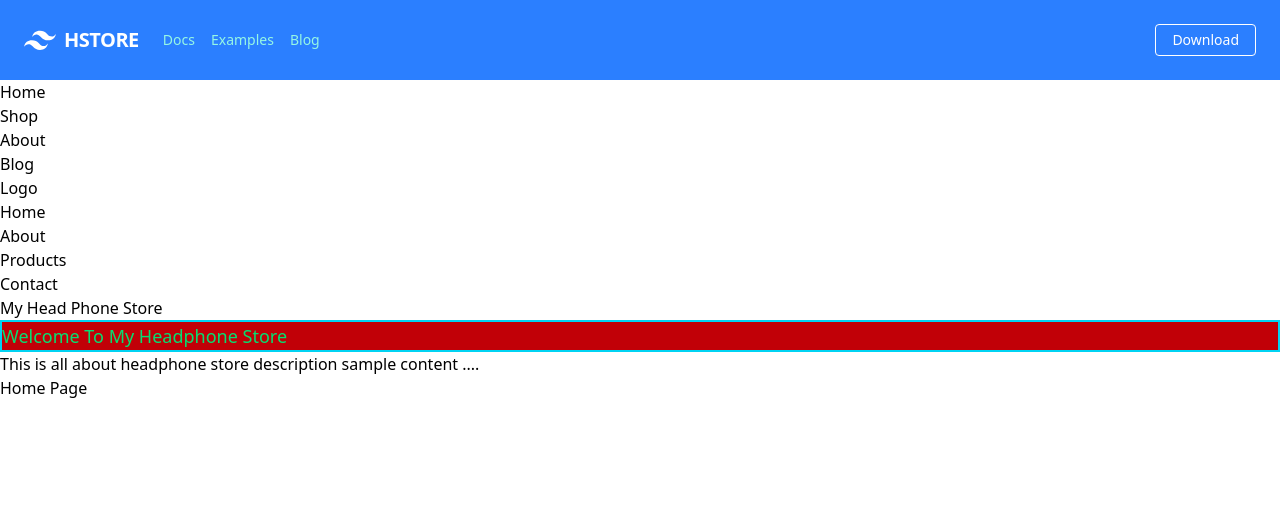
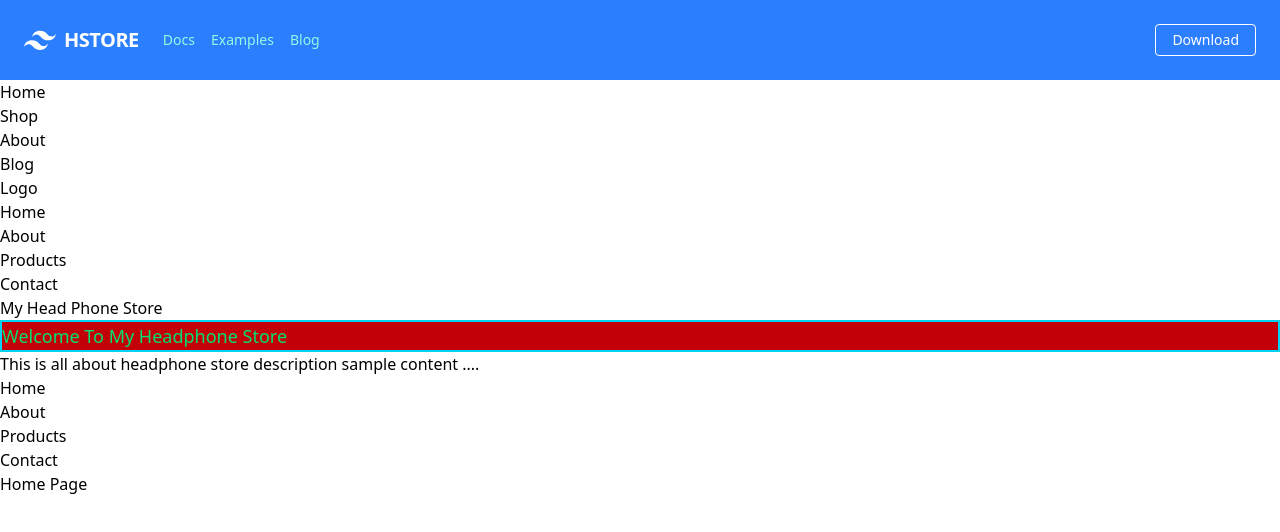
Before and after one commit to designs-anup/learnReact, a React (Vite) app in the folder headphoneStore/: page / in a window 1280 px wide. Shown: the top 532 px of the page. Built offline with nearby package versions, Linux system fonts and the light colour scheme.

Commit message:
adding basic navigation using link

```diff
--- a/headphoneStore/src/App.jsx
+++ b/headphoneStore/src/App.jsx
@@ -4,7 +4,7 @@ import viteLogo from '/vite.svg'
 import './App.css'
 import Navbar from './components/Navbar'
 import { Outlet } from 'react-router'
-import { Routes, Route } from 'react-router'
+import { Routes, Route, Link } from 'react-router'
 import Home from './pages/Home'
 import About from './pages/About'
 import Products from './pages/Products'
@@ -36,12 +36,17 @@ function App() {
         This is all about headphone store description sample content ....
       </MyHeadPhoneHeader>
 
-
+      <ul>
+        <li><Link to="/">Home</Link></li>
+        <li><Link to="/about">About</Link></li>
+        <li><Link to="/products">Products</Link></li>
+        <li><Link to="/contact">Contact</Link></li>
+      </ul>
 
       <Routes>
         <Route path='/' element={<Home/>} />
         <Route path='/about' element={<About/>} />
-        <Route path='/roducts' element={<Products/>} />
+        <Route path='/products' element={<Products/>} />
         <Route path='/contact' element={<Contact/>} />
       </Routes>
 
```
